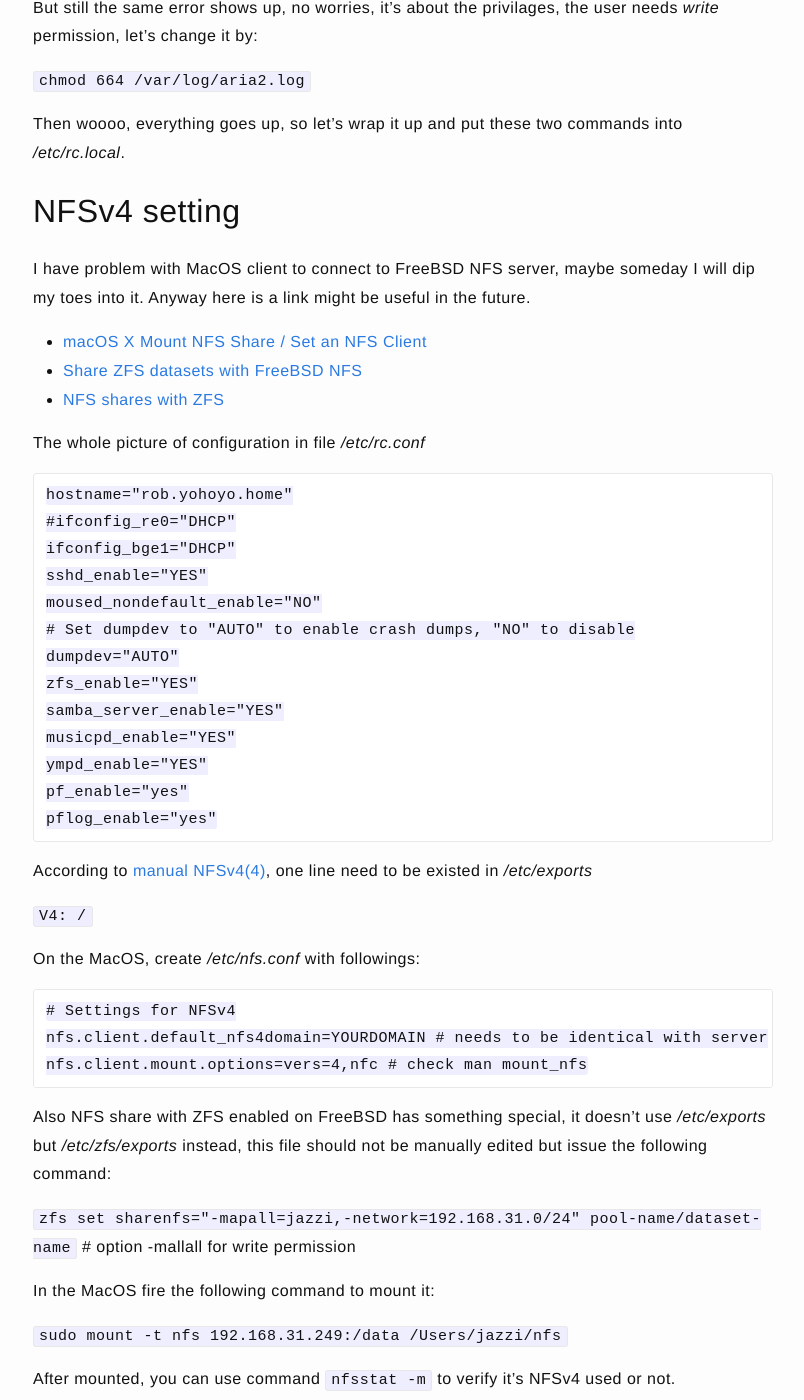
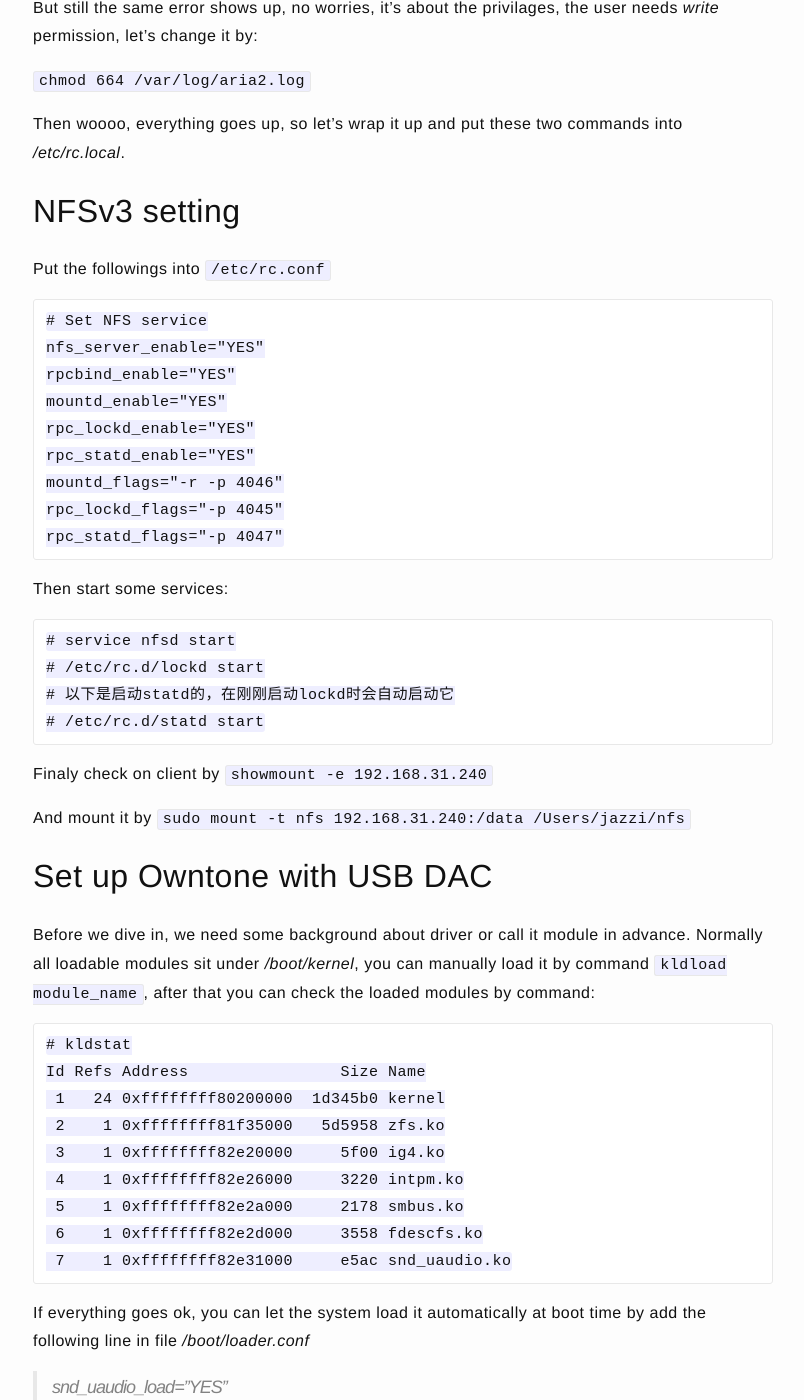
Before and after one commit to jazzi/jazzi.github.io, a Jekyll site: the page built from _posts/2023-12-21-hpe-microserver-gen10-with-freebsd.md, in a window 1280 px wide and 1400 px high, scrolled down 12820 px. Shown: the whole window, without its empty margins (237-1041 px from the left). Built offline with Jekyll 4.4.1, drawn with Linux system fonts in a browser that asks for light colours.

Commit message:
edit NFS

````diff
--- a/_posts/2023-12-21-hpe-microserver-gen10-with-freebsd.md
+++ b/_posts/2023-12-21-hpe-microserver-gen10-with-freebsd.md
@@ -478,53 +478,34 @@ But still the same error shows up, no worries, it's about the privilages, the us
 
 Then woooo, everything goes up, so let's wrap it up and put these two commands into */etc/rc.local*.
 
-## NFSv4 setting
+## NFSv3 setting
 
-I have problem with MacOS client to connect to FreeBSD NFS server, maybe someday I will dip my toes into it. Anyway here is a link might be useful in the future.
+Put the followings into `/etc/rc.conf`
 
-* [macOS X Mount NFS Share / Set an NFS Client](https://www.cyberciti.biz/faq/apple-mac-osx-nfs-mount-command-tutorial/)
-* [Share ZFS datasets with FreeBSD NFS](https://wiki.freebsd.org/ZFS/ShareNFS)
-* [NFS shares with ZFS](https://klarasystems.com/articles/nfs-shares-with-zfs/)
-
-The whole picture of configuration in file */etc/rc.conf*
-
-```
-hostname="rob.yohoyo.home"
-#ifconfig_re0="DHCP"
-ifconfig_bge1="DHCP"
-sshd_enable="YES"
-moused_nondefault_enable="NO"
-# Set dumpdev to "AUTO" to enable crash dumps, "NO" to disable
-dumpdev="AUTO"
-zfs_enable="YES"
-samba_server_enable="YES"
-musicpd_enable="YES"
-ympd_enable="YES"
-pf_enable="yes"
-pflog_enable="yes"
+```text
+# Set NFS service
+nfs_server_enable="YES"
+rpcbind_enable="YES"
+mountd_enable="YES"
+rpc_lockd_enable="YES"
+rpc_statd_enable="YES"
+mountd_flags="-r -p 4046"
+rpc_lockd_flags="-p 4045"
+rpc_statd_flags="-p 4047"
 ```
 
-According to [manual NFSv4(4)](https://man.freebsd.org/cgi/man.cgi?query=nfsv4&apropos=0&sektion=0&manpath=FreeBSD+14.0-RELEASE+and+Ports&arch=default&format=html), one line need to be existed in */etc/exports*
+Then start some services:
 
-`V4:	/`
-
-On the MacOS, create */etc/nfs.conf* with followings:
-
-```
-# Settings for NFSv4
-nfs.client.default_nfs4domain=YOURDOMAIN # needs to be identical with server
-nfs.client.mount.options=vers=4,nfc # check man mount_nfs
+```text
+# service nfsd start
+# /etc/rc.d/lockd start
+# 以下是启动statd的，在刚刚启动lockd时会自动启动它
+# /etc/rc.d/statd start
 ```
 
-Also NFS share with ZFS enabled on FreeBSD has something special, it doesn't use */etc/exports* but */etc/zfs/exports* instead, this file should not be manually edited but issue the following command:
+Finaly check on client by `showmount -e 192.168.31.240`
 
-`zfs set sharenfs="-mapall=jazzi,-network=192.168.31.0/24" pool-name/dataset-name` # option -mallall for write permission
-
-In the MacOS fire the following command to mount it:
-
-`sudo mount -t nfs  192.168.31.249:/data /Users/jazzi/nfs`
-
-After mounted, you can use command `nfsstat -m` to verify it's NFSv4 used or not.
+And mount it by `sudo mount -t nfs 192.168.31.240:/data /Users/jazzi/nfs`
 
 ## Set up Owntone with USB DAC
 
````
